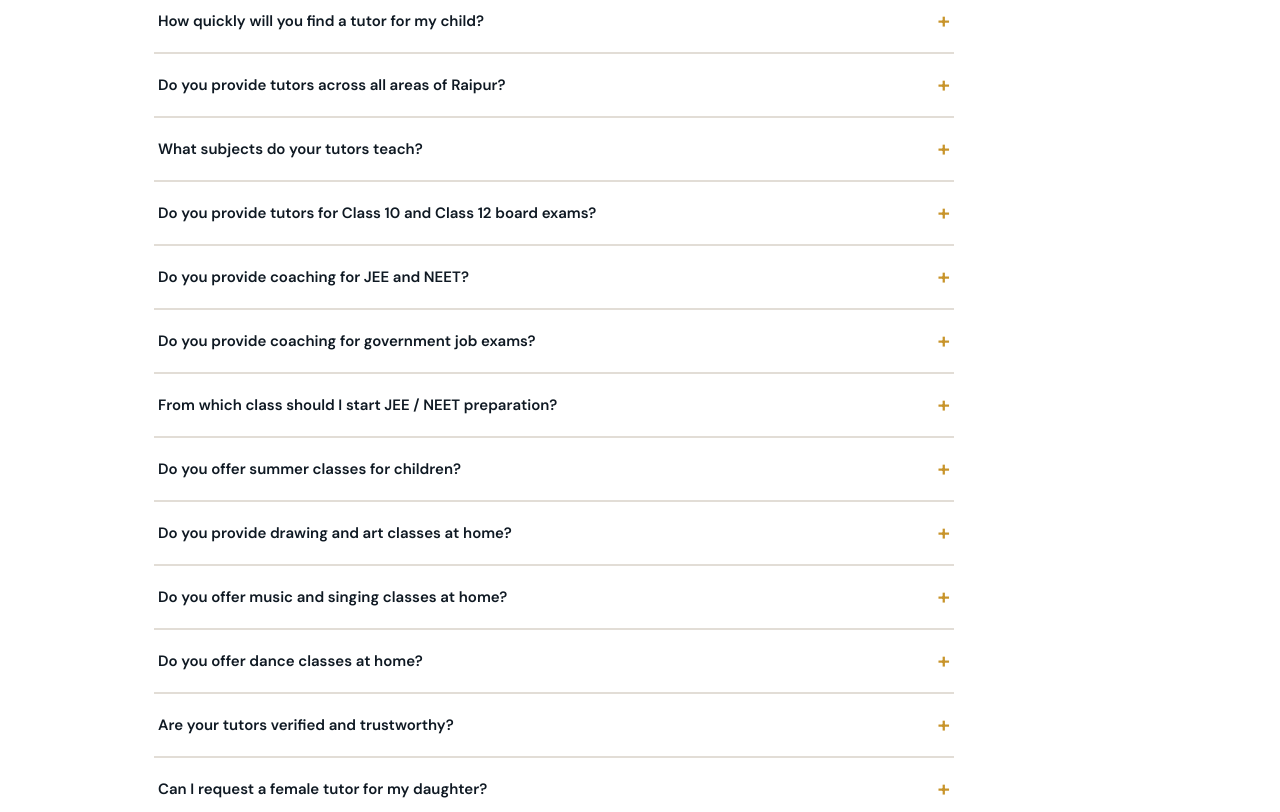
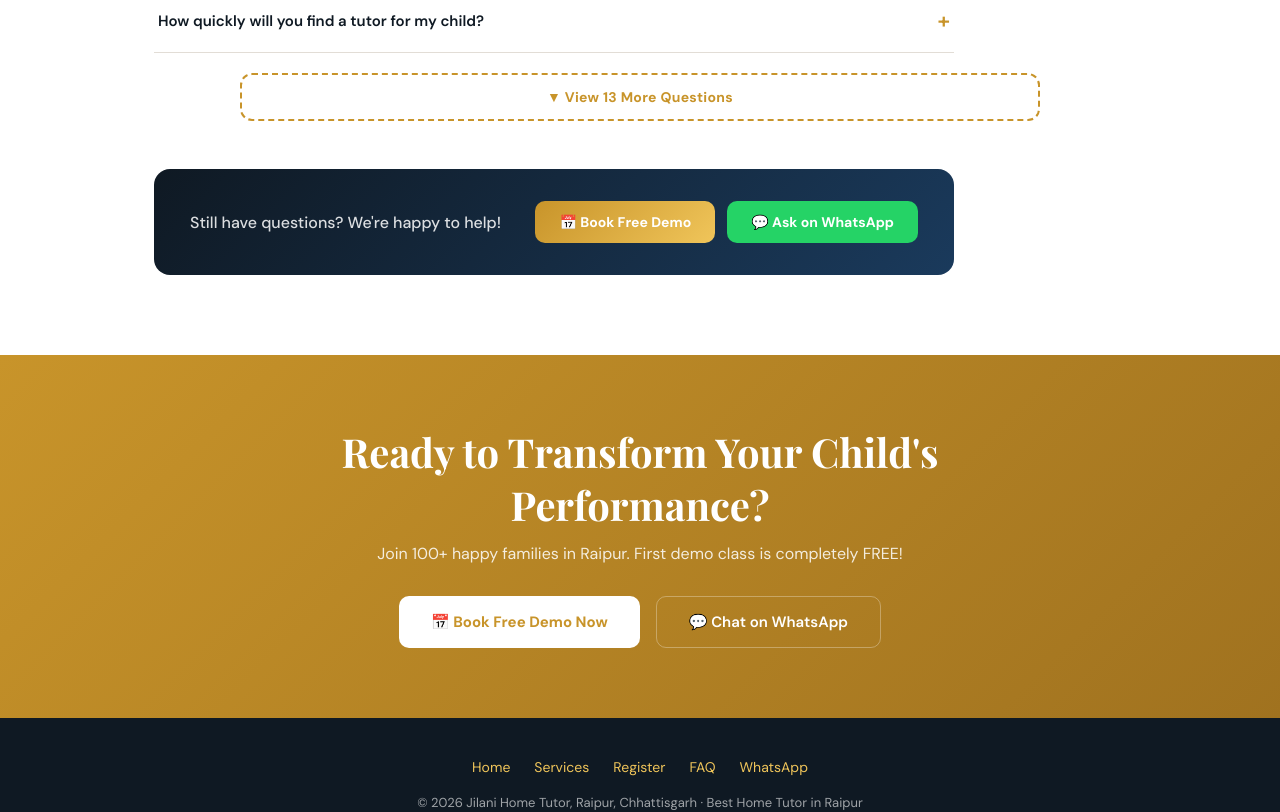
Before and after one commit to afzal-04/Jilani.Home.Tutor, a Next.js app: page / in a window 1280 px wide. Shown: the part 5460-6272 px from the top of the page. Built offline with nearby package versions, Linux system fonts and the light colour scheme; no server answers; the database is empty.

Commit message:
Commit Changes for FAQ

```diff
--- a/src/sections/Faq.module.css
+++ b/src/sections/Faq.module.css
@@ -167,3 +167,31 @@
   .filters { gap: 8px; }
   .filterBtn { font-size: 12px; padding: 7px 14px; }
 }
+
+/* ── View More button ── */
+.viewMoreBtn {
+  display: flex;
+  align-items: center;
+  justify-content: center;
+  gap: 8px;
+  margin: 20px auto 0;
+  padding: 13px 32px;
+  border: 2px dashed var(--gold);
+  background: transparent;
+  color: var(--gold);
+  border-radius: 12px;
+  font-size: 14px;
+  font-weight: 700;
+  font-family: var(--font-body);
+  cursor: pointer;
+  transition: all 0.25s ease;
+  letter-spacing: 0.3px;
+  width: 100%;
+  max-width: 800px;
+}
+
+.viewMoreBtn:hover {
+  background: rgba(200, 148, 42, 0.07);
+  border-style: solid;
+  transform: translateY(-1px);
+}
--- a/src/sections/Faq.tsx
+++ b/src/sections/Faq.tsx
@@ -3,8 +3,6 @@
 import { useState } from 'react';
 import Reveal from '@/components/Reveal';
 import styles from './Faq.module.css';
-
-// ── FAQ Data with Categories ──────────────────────────────────────────────────
 
 const categories = [
   { label: 'All',              key: 'all' },
@@ -16,121 +14,49 @@ const categories = [
 ];
 
 const faqs = [
-  // ── Fees
-  {
-    cat: 'fees',
-    q: 'What is the fee for a home tutor in Raipur?',
-    a: 'Fees depend on the class, subject, and number of sessions per week. We first provide a FREE demo class. After that, you can discuss the fee directly with the tutor. Generally fees range from ₹1500–₹5000/month depending on the class level.',
-  },
-  {
-    cat: 'fees',
-    q: 'Is the first demo class really free?',
-    a: 'Yes, absolutely! The first demo class is 100% free with no obligation. You can evaluate the tutor and decide if you want to continue. Only after you are satisfied do you pay.',
-  },
-  {
-    cat: 'fees',
-    q: 'How do I pay the tutor fees?',
-    a: 'You can pay the tutor directly via cash, UPI, or bank transfer. We recommend monthly payments. Our team will guide you on the fee structure after the demo class.',
-  },
-
-  // ── General / Areas
-  {
-    cat: 'subjects',
-    q: 'How quickly will you find a tutor for my child?',
-    a: 'We match parents with the right tutor within 24 hours of registration. In most cases, the demo class is scheduled within 2 days of your enquiry.',
-  },
-  {
-    cat: 'subjects',
-    q: 'Do you provide tutors across all areas of Raipur?',
-    a: 'Yes! We have tutors across Shankar Nagar, Civil Lines, Pandri, Telibandha, Tatibandh, Devendra Nagar, Pachpedi Naka, Avanti Vihar, Mowa, Rajendra Nagar, and most other areas in Raipur.',
-  },
-  {
-    cat: 'subjects',
-    q: 'What subjects do your tutors teach?',
-    a: 'Our tutors cover Maths, Science (Physics, Chemistry, Biology), English, Hindi, Social Science, Computer Science, Accountancy, and most other school subjects for Class 1 to 12. We also offer coaching for competitive exams and activity classes.',
-  },
-  {
-    cat: 'subjects',
-    q: 'Do you provide tutors for Class 10 and Class 12 board exams?',
-    a: 'Yes! Board exam preparation is one of our specialties. We have experienced tutors specifically for Class 10 and Class 12 boards with a focus on Maths, Science, English and other subjects. Mock tests and revision sessions are included.',
-  },
-
-  // ── Competitive Exams
-  {
-    cat: 'competitive',
-    q: 'Do you provide coaching for JEE and NEET?',
-    a: 'Yes! We have expert tutors for JEE (Maths, Physics, Chemistry) and NEET (Physics, Chemistry, Biology) preparation at home. 1-on-1 personal coaching ensures focused preparation for these competitive exams.',
-  },
-  {
-    cat: 'competitive',
-    q: 'Do you provide coaching for government job exams?',
-    a: 'Yes, we provide home tutoring for government job competitive exams including SSC, Railway, Bank exams, and state-level exams. Our tutors help with Maths, Reasoning, General Knowledge, and English sections.',
-  },
-  {
-    cat: 'competitive',
-    q: 'From which class should I start JEE / NEET preparation?',
-    a: 'Ideally from Class 11 for best results. However we also offer crash courses and intensive preparation for students in Class 12. Early preparation from Class 9–10 with strong foundation in Maths and Science is highly recommended.',
-  },
-
-  // ── Summer / Arts / Activity Classes
-  {
-    cat: 'summer',
-    q: 'Do you offer summer classes for children?',
-    a: 'Yes! We offer summer classes during school holidays covering academic subjects, drawing and art, music and singing, and dance. These are great for keeping children engaged and learning new skills during vacations.',
-  },
-  {
-    cat: 'summer',
-    q: 'Do you provide drawing and art classes at home?',
-    a: 'Yes! We have trained drawing and art tutors who come to your home. Classes cover pencil sketching, watercolor, poster making, and more — suitable for all age groups from Class 1 to 12.',
-  },
-  {
-    cat: 'summer',
-    q: 'Do you offer music and singing classes at home?',
-    a: 'Yes! We provide home-based music classes including vocal/singing training, harmonium, and basic instruments. Our music tutors are trained and experienced in both classical and contemporary styles.',
-  },
-  {
-    cat: 'summer',
-    q: 'Do you offer dance classes at home?',
-    a: 'Yes! We provide home dance classes covering classical dance (Bharatnatyam, Kathak), Bollywood dance, and western styles. Classes are available for children and adults at flexible timings.',
-  },
-
-  // ── Tutors
-  {
-    cat: 'tutors',
-    q: 'Are your tutors verified and trustworthy?',
-    a: 'Yes! All tutors go through a verification process before being onboarded. We check their qualifications, experience, and conduct a personal interview. Your child\'s safety and quality education is our top priority.',
-  },
-  {
-    cat: 'tutors',
-    q: 'Can I request a female tutor for my daughter?',
-    a: 'Absolutely! You can specify your preference for a male or female tutor when registering. We will do our best to match you with a tutor of your preferred gender.',
-  },
-  {
-    cat: 'tutors',
-    q: 'I am a teacher. How do I join Jilani Home Tutor?',
-    a: 'Click the "I\'m a Tutor" tab in the registration section and fill in your details including your qualification, subjects, and area. Our team will contact you within 24 hours to complete the onboarding process.',
-  },
+  { cat: 'fees',        q: 'What is the fee for a home tutor in Raipur?',          a: 'Fees depend on the class, subject, and sessions per week. We first provide a FREE demo class. Generally fees range from ₹1500–₹5000/month depending on the class level.' },
+  { cat: 'fees',        q: 'Is the first demo class really free?',                   a: 'Yes, absolutely! The first demo class is 100% free with no obligation. Evaluate the tutor and decide if you want to continue. Only after you are satisfied do you pay.' },
+  { cat: 'fees',        q: 'How do I pay the tutor fees?',                           a: 'You can pay the tutor directly via cash, UPI, or bank transfer. We recommend monthly payments. Our team guides you on the fee structure after the demo class.' },
+  { cat: 'subjects',    q: 'How quickly will you find a tutor for my child?',        a: 'We match parents with the right tutor within 24 hours of registration. In most cases, the demo class is scheduled within 2 days of your enquiry.' },
+  { cat: 'subjects',    q: 'Do you provide tutors across all areas of Raipur?',      a: 'Yes! We have tutors across Shankar Nagar, Civil Lines, Pandri, Telibandha, Tatibandh, Devendra Nagar, Pachpedi Naka, Avanti Vihar, Mowa, Rajendra Nagar, and most other areas in Raipur.' },
+  { cat: 'subjects',    q: 'What subjects do your tutors teach?',                    a: 'Our tutors cover Maths, Science (Physics, Chemistry, Biology), English, Hindi, Social Science, Computer Science, Accountancy, and most school subjects for Class 1–12. We also offer competitive exam coaching and activity classes.' },
+  { cat: 'subjects',    q: 'Do you provide tutors for Class 10 and Class 12 boards?', a: 'Yes! Board exam preparation is our specialty. We have experienced tutors specifically for Class 10 and 12 boards with focus on Maths, Science, English. Mock tests and revision sessions are included.' },
+  { cat: 'competitive', q: 'Do you provide coaching for JEE and NEET?',              a: 'Yes! We have expert tutors for JEE (Maths, Physics, Chemistry) and NEET (Physics, Chemistry, Biology) at home. 1-on-1 personal coaching ensures focused preparation.' },
+  { cat: 'competitive', q: 'Do you provide coaching for government job exams?',      a: 'Yes, we provide home tutoring for SSC, Railway, Bank exams, and state-level exams. Our tutors help with Maths, Reasoning, General Knowledge, and English sections.' },
+  { cat: 'competitive', q: 'From which class should I start JEE / NEET preparation?', a: 'Ideally from Class 11 for best results. We also offer crash courses for Class 12 students. Early preparation from Class 9–10 with strong Maths and Science foundation is highly recommended.' },
+  { cat: 'summer',      q: 'Do you offer summer classes for children?',              a: 'Yes! We offer summer classes during school holidays covering academic subjects, drawing and art, music and singing, and dance. Great for keeping children engaged during vacations.' },
+  { cat: 'summer',      q: 'Do you provide drawing and art classes at home?',        a: 'Yes! We have trained art tutors who come to your home. Classes cover pencil sketching, watercolor, poster making, and more — suitable for all age groups from Class 1 to 12.' },
+  { cat: 'summer',      q: 'Do you offer music and singing classes at home?',        a: 'Yes! We provide home-based music classes including vocal/singing training, harmonium, and basic instruments. Tutors are trained in both classical and contemporary styles.' },
+  { cat: 'summer',      q: 'Do you offer dance classes at home?',                   a: 'Yes! We provide home dance classes covering classical dance (Bharatnatyam, Kathak), Bollywood, and western styles. Available for children and adults at flexible timings.' },
+  { cat: 'tutors',      q: 'Are your tutors verified and trustworthy?',              a: 'Yes! All tutors go through verification before onboarding. We check qualifications, experience, and conduct a personal interview. Your child\'s safety and quality education is our top priority.' },
+  { cat: 'tutors',      q: 'Can I request a female tutor for my daughter?',          a: 'Absolutely! You can specify your gender preference when registering. We will do our best to match you with a tutor of your preferred gender.' },
+  { cat: 'tutors',      q: 'I am a teacher. How do I join Jilani Home Tutor?',       a: 'Click the "I\'m a Tutor" tab in the registration section, fill in your details. Our team will contact you within 24 hours to complete onboarding.' },
 ];
 
-// ── Component ─────────────────────────────────────────────────────────────────
+const INITIAL_SHOW = 4;
 
 export default function Faq() {
   const [open,      setOpen]      = useState<number | null>(null);
   const [activecat, setActivecat] = useState('all');
+  const [showAll,   setShowAll]   = useState(false);
 
-  const filtered = activecat === 'all' ? faqs : faqs.filter(f => f.cat === activecat);
+  const filtered  = activecat === 'all' ? faqs : faqs.filter(f => f.cat === activecat);
+  const visible   = showAll ? filtered : filtered.slice(0, INITIAL_SHOW);
+  const remaining = filtered.length - INITIAL_SHOW;
+
+  function handleCatChange(key: string) {
+    setActivecat(key);
+    setOpen(null);
+    setShowAll(false);
+  }
 
   return (
     <section className={styles.section} id="faq">
       <div className="sec-inner">
         <Reveal><span className="sec-tag">Common Questions</span></Reveal>
-        <Reveal delay={80}>
-          <h2 className="sec-title">Frequently Asked Questions</h2>
-        </Reveal>
+        <Reveal delay={80}><h2 className="sec-title">Frequently Asked Questions</h2></Reveal>
         <Reveal delay={120}>
-          <p className="sec-sub">
-            Everything you need to know about our home tutoring service in Raipur.
-          </p>
+          <p className="sec-sub">Everything you need to know about our home tutoring service in Raipur.</p>
         </Reveal>
 
         {/* Category filters */}
@@ -140,7 +66,7 @@ export default function Faq() {
               <button
                 key={c.key}
                 className={`${styles.filterBtn} ${activecat === c.key ? styles.filterActive : ''}`}
-                onClick={() => { setActivecat(c.key); setOpen(null); }}
+                onClick={() => handleCatChange(c.key)}
               >
                 {c.label}
               </button>
@@ -150,7 +76,7 @@ export default function Faq() {
 
         {/* FAQ list */}
         <div className={styles.list}>
-          {filtered.map((f, i) => (
+          {visible.map((f, i) => (
             <Reveal key={`${activecat}-${i}`} delay={i * 40}>
               <div className={`${styles.item} ${open === i ? styles.itemOpen : ''}`}>
                 <button
@@ -168,7 +94,21 @@ export default function Faq() {
           ))}
         </div>
 
-        {/* CTA below FAQ */}
+        {/* View More / View Less */}
+        {filtered.length > INITIAL_SHOW && (
+          <Reveal delay={80}>
+            <button
+              className={styles.viewMoreBtn}
+              onClick={() => { setShowAll(!showAll); setOpen(null); }}
+            >
+              {showAll
+                ? '▲  Show Less'
+                : `▼  View ${remaining} More Question${remaining > 1 ? 's' : ''}`}
+            </button>
+          </Reveal>
+        )}
+
+        {/* CTA Box */}
         <Reveal delay={100}>
           <div className={styles.ctaBox}>
             <p>Still have questions? We&apos;re happy to help!</p>
```
